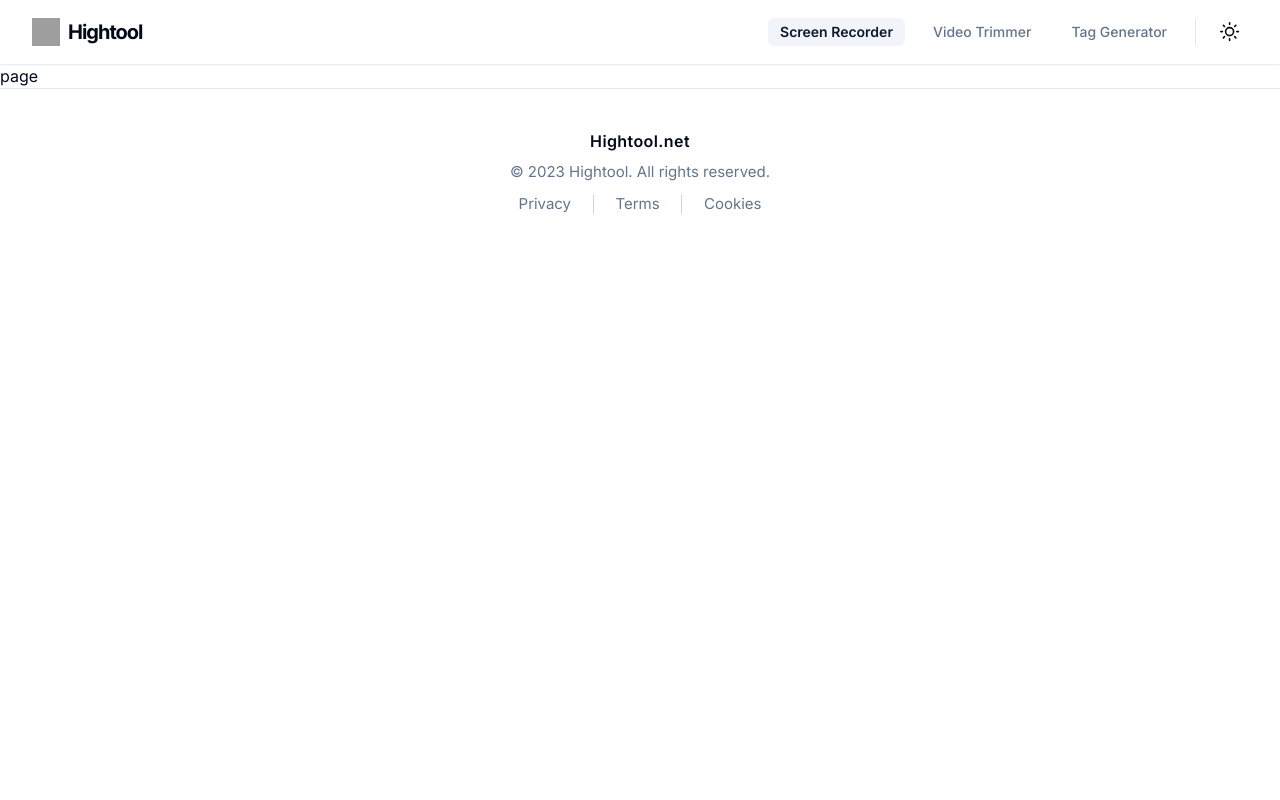
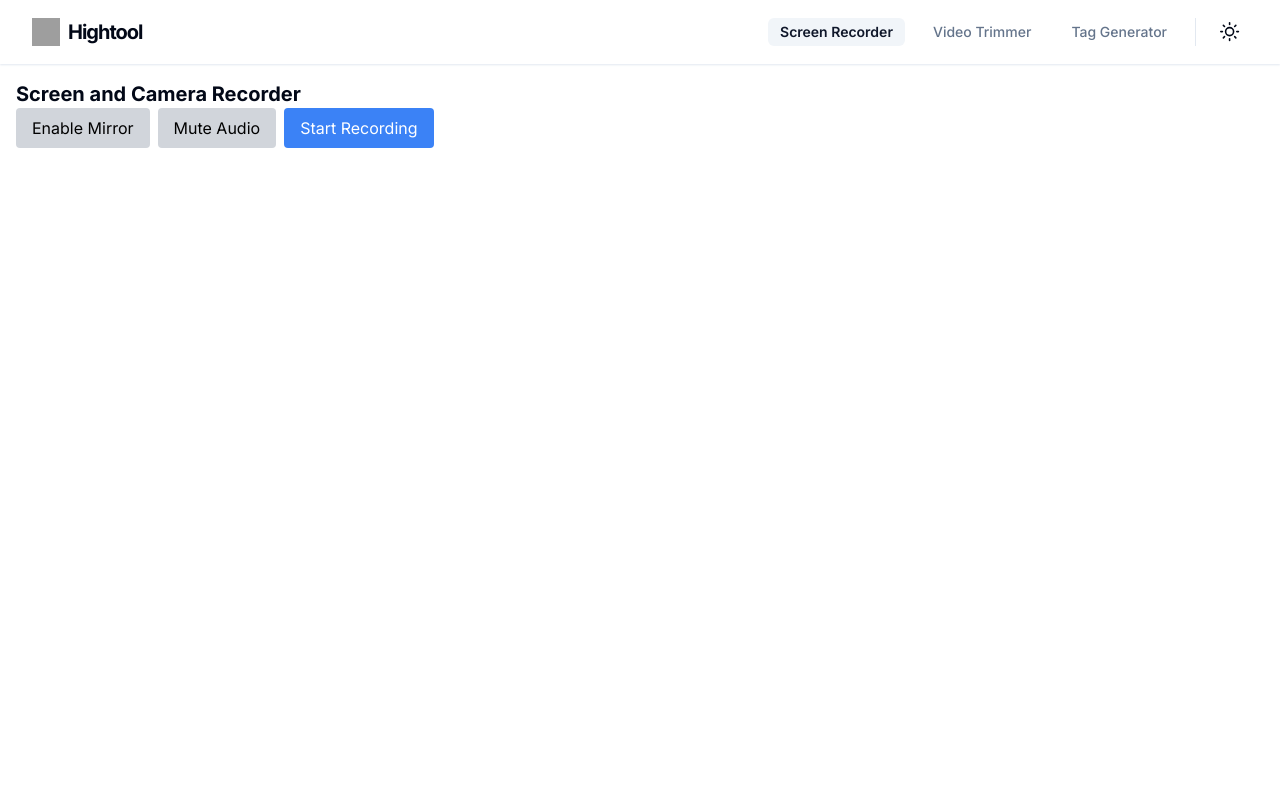
Before and after one commit to jeeva-sd/High2, a Next.js app: page /video/recorder in a window 1280 px wide. Shown: the top 800 px of the page. Built offline with nearby package versions, Linux system fonts and the light colour scheme; grey boxes are pictures that could not be loaded.

Commit message:
screen recorder init.

```diff
--- a/src/app/video/recorder/page.tsx
+++ b/src/app/video/recorder/page.tsx
@@ -1,8 +1,9 @@
 import React from 'react'
+import { ScreenRecorder } from '~/components';
 
 const page = () => {
   return (
-    <div>page</div>
+    <div><ScreenRecorder /></div>
   )
 }
 
--- a/src/components/index.tsx
+++ b/src/components/index.tsx
@@ -2,3 +2,4 @@ export * from "./headers";
 export * from './home';
 export * from './footers';
 export * from './connects';
+export * from './screenRecorder'
--- /dev/null
+++ b/src/components/screenRecorder/ScreenRecorder.tsx
@@ -0,0 +1,229 @@
+"use client";
+import React, { useRef, useState, useEffect } from "react";
+
+const ScreenRecorder = () => {
+    const [recording, setRecording] = useState(false);
+    const [mediaBlobUrl, setMediaBlobUrl] = useState<string | null>(null);
+    const [mirrorCamera, setMirrorCamera] = useState(false);
+    const [isAudioMuted, setIsAudioMuted] = useState(false); // Audio mute state
+    const screenStreamRef = useRef<MediaStream | null>(null);
+    const cameraStreamRef = useRef<MediaStream | null>(null);
+    const mediaRecorderRef = useRef<MediaRecorder | null>(null);
+    const chunksRef = useRef<Blob[]>([]);
+
+    const canvasRef = useRef<HTMLCanvasElement | null>(null);
+    const screenVideoRef = useRef<HTMLVideoElement | null>(null);
+    const cameraVideoRef = useRef<HTMLVideoElement | null>(null);
+
+    const startRecording = async () => {
+        try {
+            const screenStream = await navigator.mediaDevices.getDisplayMedia({
+                video: true,
+                audio: true,
+            });
+            const cameraStream = await navigator.mediaDevices.getUserMedia({
+                video: true,
+                audio: true,
+            });
+
+            screenStreamRef.current = screenStream;
+            cameraStreamRef.current = cameraStream;
+
+            if (screenVideoRef.current) {
+                screenVideoRef.current.srcObject = screenStream; // unmute
+                screenVideoRef.current.play();
+            }
+            if (cameraVideoRef.current) {
+                cameraVideoRef.current.srcObject = cameraStream;
+                cameraVideoRef.current.play();
+            }
+
+            // Add event listener to stop recording when the screen stream ends
+            screenStream.getTracks().forEach(track => {
+                track.addEventListener('ended', stopRecording);
+            });
+
+            const canvas = canvasRef.current;
+            const canvasContext = canvas?.getContext("2d");
+            const screenSettings = screenStream.getVideoTracks()[0].getSettings();
+
+            if (canvas) {
+                canvas.width = screenSettings.width!;
+                canvas.height = screenSettings.height!;
+            }
+
+            const drawVideoStreams = () => {
+                if (canvas && canvasContext && screenVideoRef.current && cameraVideoRef.current) {
+                    // Clear the canvas
+                    canvasContext.clearRect(0, 0, canvas.width, canvas.height);
+
+                    // Draw screen video on the canvas
+                    canvasContext.drawImage(
+                        screenVideoRef.current,
+                        0,
+                        0,
+                        canvas.width,
+                        canvas.height
+                    );
+
+                    // Draw camera video in the bottom-right corner
+                    const cameraSize = 240; // Size for camera video
+                    const cameraX = canvas.width - cameraSize - 20; // Adjust x position for margin
+                    const cameraY = canvas.height - cameraSize - 20; // Adjust y position for margin
+                    const radius = cameraSize / 2;
+
+                    canvasContext.save(); // Save the current context state
+                    canvasContext.beginPath();
+                    canvasContext.arc(cameraX + radius, cameraY + radius, radius, 0, Math.PI * 2);
+                    canvasContext.clip(); // Clip to the circle
+
+                    // Apply mirroring effect if enabled
+                    if (mirrorCamera) {
+                        canvasContext.translate(cameraX + cameraSize, cameraY); // Move to the right edge
+                        canvasContext.scale(-1, 1); // Mirror horizontally
+                        canvasContext.drawImage(cameraVideoRef.current, 0, 0, cameraSize, cameraSize); // Draw mirrored image
+                        canvasContext.scale(-1, 1); // Restore scale
+                        canvasContext.translate(-(cameraX + cameraSize), -cameraY); // Move back
+                    } else {
+                        canvasContext.drawImage(cameraVideoRef.current, cameraX, cameraY, cameraSize, cameraSize);
+                    }
+
+                    canvasContext.restore(); // Restore the context
+
+                    requestAnimationFrame(drawVideoStreams); // Keep drawing in a loop
+                }
+            };
+            drawVideoStreams();
+
+            const canvasStream: MediaStream = canvas?.captureStream(60); // Capture at 60 FPS
+
+            const combinedAudioStream = new MediaStream([
+                ...screenStream.getAudioTracks(),
+                ...cameraStream.getAudioTracks(),
+            ]);
+
+            combinedAudioStream.getAudioTracks().forEach((track) => {
+                canvasStream?.addTrack(track);
+            });
+
+            const mergedStream = new MediaStream([...canvasStream?.getTracks()]);
+
+            mediaRecorderRef.current = new MediaRecorder(mergedStream, {
+                videoBitsPerSecond: 2500000,
+                mimeType: "video/webm; codecs=vp8, opus"
+            });
+            chunksRef.current = [];
+
+            mediaRecorderRef.current.ondataavailable = (e) => {
+                chunksRef.current.push(e.data);
+            };
+
+            mediaRecorderRef.current.onstop = () => {
+                const blob = new Blob(chunksRef.current, { type: "video/webm" });
+                setMediaBlobUrl(URL.createObjectURL(blob));
+            };
+
+            mediaRecorderRef.current.start();
+            setRecording(true);
+        } catch (err) {
+            console.error("Error starting recording:", err);
+            alert("Failed to start recording. Please ensure you have granted the necessary permissions.");
+        }
+    };
+
+    const stopRecording = () => {
+        if (mediaRecorderRef.current) {
+            mediaRecorderRef.current.stop();
+        }
+
+        if (screenStreamRef.current) {
+            screenStreamRef.current.getTracks().forEach((track) => track.stop());
+        }
+
+        if (cameraStreamRef.current) {
+            cameraStreamRef.current.getTracks().forEach((track) => track.stop());
+        }
+
+        setRecording(false);
+    };
+
+    const toggleAudioMute = () => {
+        const isMuted = !isAudioMuted;
+        setIsAudioMuted(isMuted);
+
+        // Mute/unmute audio tracks
+        if (screenStreamRef.current) {
+            screenStreamRef.current.getAudioTracks().forEach(track => {
+                track.enabled = !isMuted;
+            });
+        }
+        if (cameraStreamRef.current) {
+            cameraStreamRef.current.getAudioTracks().forEach(track => {
+                track.enabled = !isMuted;
+            });
+        }
+    };
+
+    useEffect(() => {
+        // Cleanup function to stop recording and clean up resources
+        return () => {
+            stopRecording();
+        };
+    }, []);
+
+    return (
+        <div className="p-4">
+            <h1 className="text-xl font-bold">Screen and Camera Recorder</h1>
+            <div className="mb-4">
+                <button
+                    onClick={() => setMirrorCamera((prev) => !prev)}
+                    className="bg-gray-300 text-black px-4 py-2 rounded mr-2"
+                >
+                    {mirrorCamera ? "Disable Mirror" : "Enable Mirror"}
+                </button>
+                <button
+                    onClick={toggleAudioMute}
+                    className="bg-gray-300 text-black px-4 py-2 rounded mr-2"
+                >
+                    {isAudioMuted ? "Unmute Audio" : "Mute Audio"}
+                </button>
+                {!recording && (
+                    <button onClick={startRecording} className="bg-blue-500 text-white px-4 py-2 rounded mr-2">
+                        Start Recording
+                    </button>
+                )}
+                {recording && (
+                    <button onClick={stopRecording} className="bg-red-500 text-white px-4 py-2 rounded mr-2">
+                        Stop Recording
+                    </button>
+                )}
+                {mediaBlobUrl && (
+                    <a href={mediaBlobUrl} download="merged-recording.webm">
+                        <button className="bg-green-500 text-white px-4 py-2 rounded">
+                            Download Video
+                        </button>
+                    </a>
+                )}
+            </div>
+
+            {/* Canvas to merge screen and camera streams */}
+            <div className="relative">
+                <canvas className="w-full h-auto" ref={canvasRef} />
+            </div>
+
+            {/* Hidden video elements to capture streams */}
+            <video ref={screenVideoRef} style={{ display: "none" }} />
+            <video ref={cameraVideoRef} style={{ display: "none" }} />
+
+            {/* Video Preview of the merged recording */}
+            {mediaBlobUrl && (
+                <div className="mt-4">
+                    <h3 className="text-lg font-semibold">Preview:</h3>
+                    <video src={mediaBlobUrl} controls autoPlay className="w-full" />
+                </div>
+            )}
+        </div>
+    );
+};
+
+export { ScreenRecorder };
--- /dev/null
+++ b/src/components/screenRecorder/index.tsx
@@ -0,0 +1 @@
+export * from './ScreenRecorder';
```
